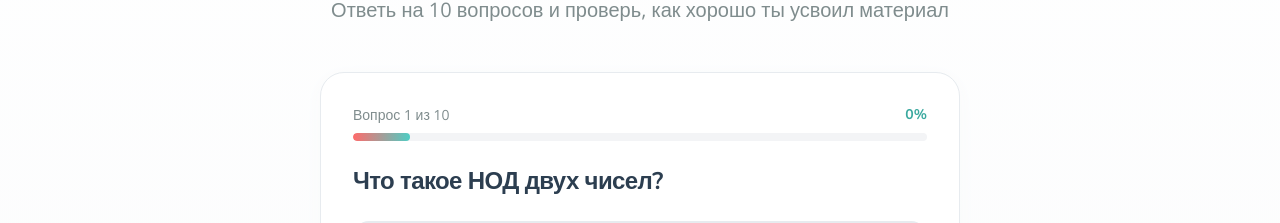
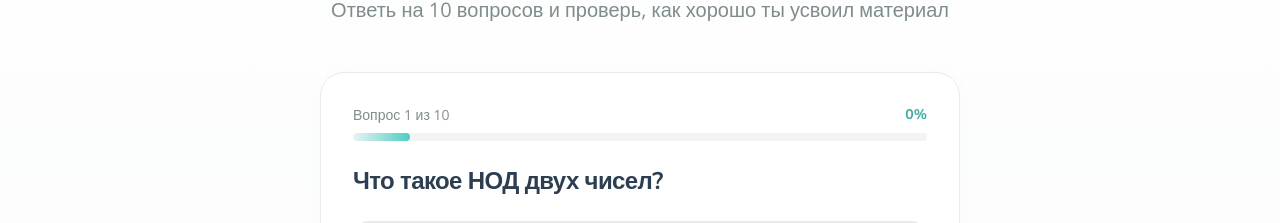
Before and after one commit to osmaav/mathematics_nok_nod, a React (Vite) app: page / in a window 1280 px wide. Shown: the part 6840-7063 px from the top of the page. Built offline with nearby package versions, Linux system fonts and the light colour scheme.

Commit message:
исправил цвета в тестах

```diff
--- a/src/sections/Quiz.tsx
+++ b/src/sections/Quiz.tsx
@@ -220,7 +220,7 @@ export default function Quiz() {
                   <motion.div
                     initial={{ width: 0 }}
                     animate={{ width: `${((currentQuestion + 1) / questions.length) * 100}%` }}
-                    className="h-full bg-gradient-to-r from-nod to-nok rounded-full"
+                    className="h-full bg-gradient-to-r from-nok/5 to-nok rounded-full"
                   />
                 </div>
               </div>
@@ -243,7 +243,7 @@ export default function Quiz() {
                       const isSelected = selectedAnswer === index;
                       const isCorrectAnswer = index === question.correctAnswer;
 
-                      let buttonClass = 'border-border hover:border-nok hover:bg-nod/5';
+                      let buttonClass = 'border-border hover:border-nok hover:bg-nok/5';
                       if (isAnswered) {
                         if (isCorrectAnswer) {
                           buttonClass = 'border-success bg-success/10';
```
Also changed, not shown: 4 other files (tests, documents, lock files or other folders).
